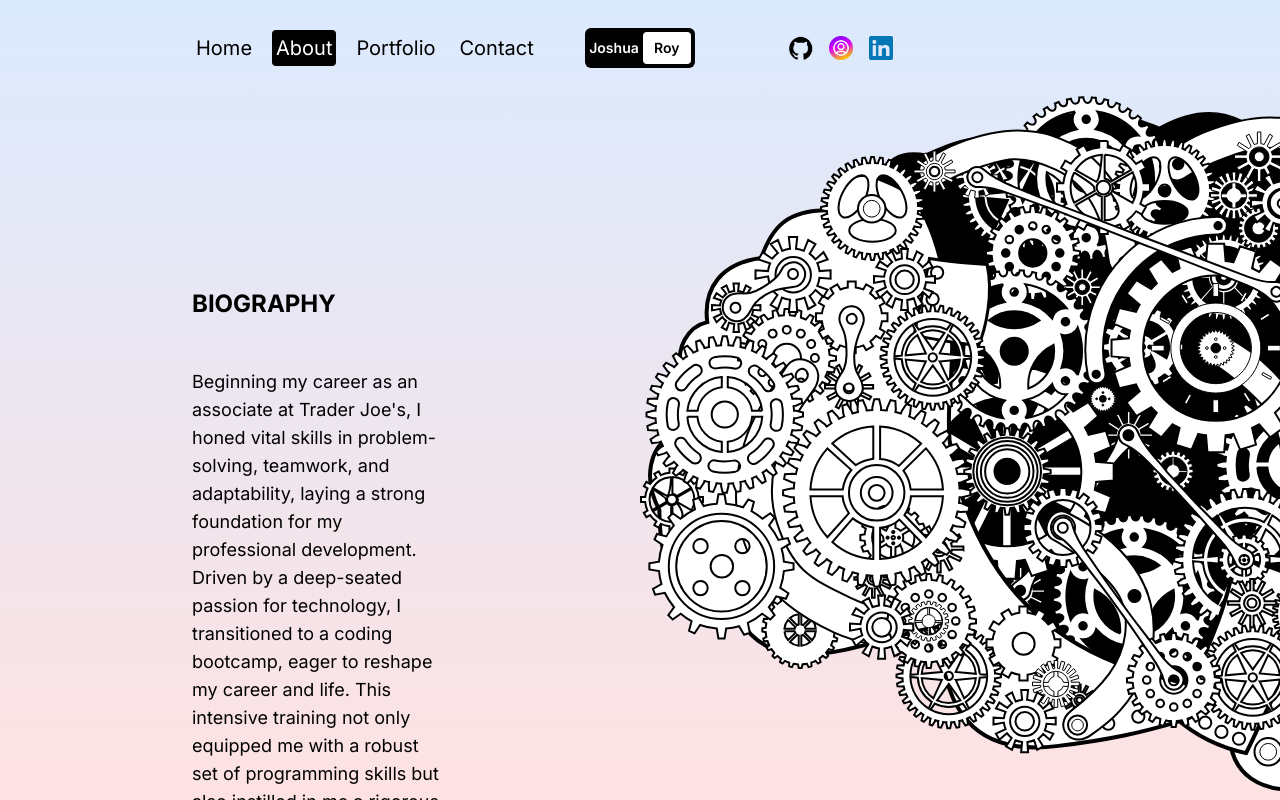
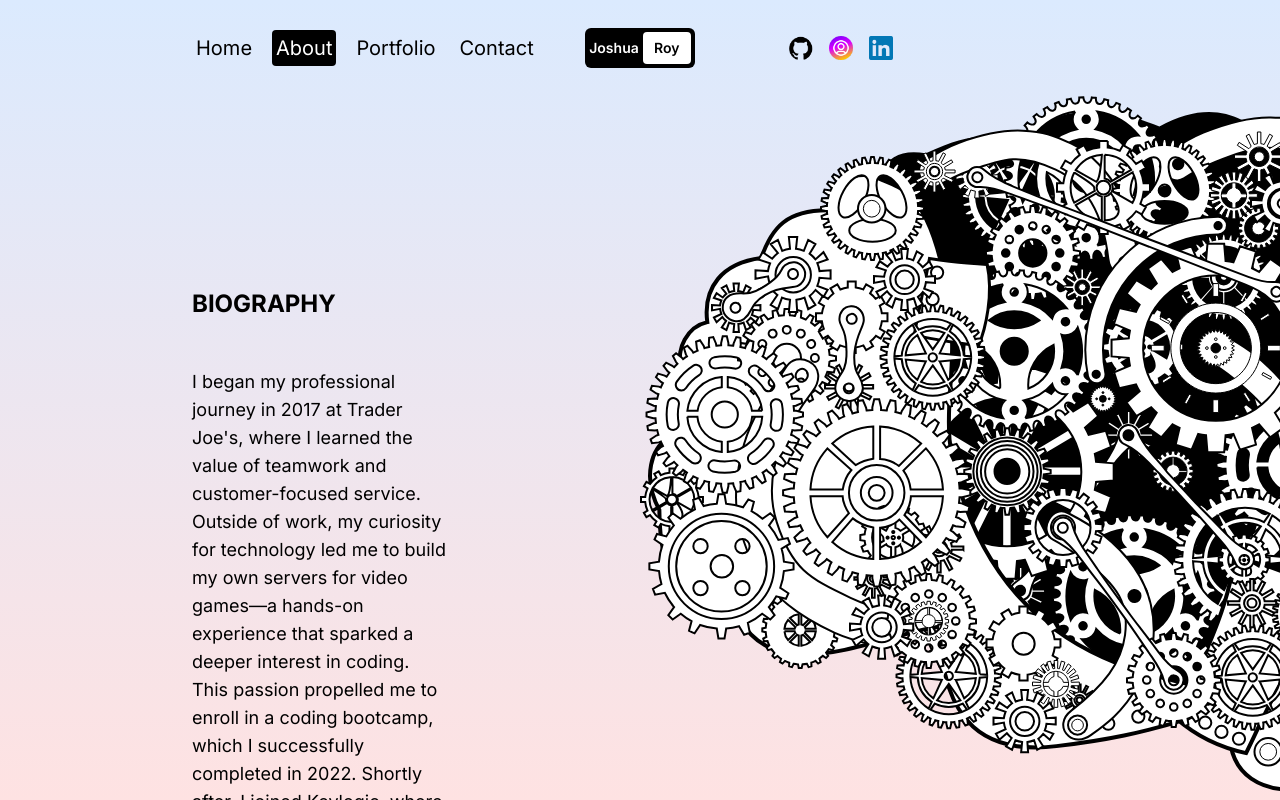
Before and after one commit to jroycode/personal-portfolio, a Next.js app: page /about in a window 1280 px wide. Built offline with nearby package versions, Linux system fonts and the light colour scheme.

Commit message:
Fixed images and redid some text sections

```diff
--- a/src/app/about/page.jsx
+++ b/src/app/about/page.jsx
@@ -33,12 +33,11 @@ const AboutPage = () => {
             <h1 className="font-bold text-2xl">BIOGRAPHY</h1>
             {/* BIOGRAPHY DESC */}
             <p className="text-lg">
-            Beginning my career as an associate at Trader Joe's, I honed vital skills in problem-solving,
-            teamwork, and adaptability, laying a strong foundation for my professional development.
-            Driven by a deep-seated passion for technology, I transitioned to a coding bootcamp,
-            eager to reshape my career and life. This intensive training not only equipped me with a
-            robust set of programming skills but also instilled in me a rigorous approach to problem-solving and
-            innovation. Over the last year, I have applied these skills as a web developer, creating impactful and user-centric solutions.
+            I began my professional journey in 2017 at Trader Joe's, where I learned the value of teamwork and customer-focused
+            service. Outside of work, my curiosity for technology led me to build my own servers for video games—a hands-on
+            experience that sparked a deeper interest in coding. This passion propelled me to enroll in a coding bootcamp,
+            which I successfully completed in 2022. Shortly after, I joined Keylogic, where I've been honing my UI/UX software
+            engineering skills ever since. Today, I combine my customer-centric mindset with my technical expertise to craft digital experiences that are both engaging and impactful.
             </p>
             {/* BIOGRAPHY SCROLL SVG */}
             <motion.svg
@@ -97,7 +96,7 @@ const AboutPage = () => {
                 Next.js
               </div>
               <div className="rounded  p-2 text-sm cursor-pointer bg-black text-white hover:bg-white hover:text-black">
-                Tailwind CSS
+                Bootstrap
               </div>
               <div className="rounded  p-2 text-sm cursor-pointer bg-black text-white hover:bg-white hover:text-black">
                 Java
@@ -106,7 +105,7 @@ const AboutPage = () => {
                 Node.js
               </div>
               <div className="rounded  p-2 text-sm cursor-pointer bg-black text-white hover:bg-white hover:text-black">
-                Framer Motion
+                Angular
               </div>
               <div className="rounded  p-2 text-sm cursor-pointer bg-black text-white hover:bg-white hover:text-black">
                 Postman
@@ -128,6 +127,12 @@ const AboutPage = () => {
               </div>
               <div className="rounded  p-2 text-sm cursor-pointer bg-black text-white hover:bg-white hover:text-black">
                 Python
+              </div>
+              <div className="rounded  p-2 text-sm cursor-pointer bg-black text-white hover:bg-white hover:text-black">
+                RESTful APIs
+              </div>
+              <div className="rounded  p-2 text-sm cursor-pointer bg-black text-white hover:bg-white hover:text-black">
+                .NET Framework
               </div>
             </motion.div>
             {/* SKILL SCROLL SVG */}
@@ -180,15 +185,17 @@ const AboutPage = () => {
                 <div className="w-1/3 ">
                   {/* JOB TITLE */}
                   <div className="bg-white p-3 font-semibold rounded-b-lg rounded-s-lg">
-                    Web Developer
+                    Front-End Developer
                   </div>
                   {/* JOB DESC */}
                   <div className="p-3 text-sm italic">
-                    I was apart of a team creating applciations for curation of records using Java, Javascript, and HTML CSS for the Department of Energy.{" "}
+                    In my role as a Frontend Developer at Keylogic, I was responsible for designing and implementing user interfaces and components for multiple government applications.
+                    These responsiblities included redeigning of record pages, stripping away older or unsecure frameworks in favor of custom built components, and working closely with clients to insure
+                    all requirements were met on time.{" "}
                   </div>
                   {/* JOB DATE */}
                   <div className="p-3 text-red-400 text-sm font-semibold">
-                    2022 - Present
+                    2022 - 2024
                   </div>
                   {/* JOB COMPANY */}
                   <div className="p-1 rounded bg-white text-sm font-semibold w-fit">
--- a/src/app/page.jsx
+++ b/src/app/page.jsx
@@ -24,9 +24,9 @@ const Homepage = () => {
           </h1>
           {/* DESC */}
           <p className="md:text-xl">
-          From mastering diverse challenges at Trader Joe's to swiftly navigating
-          the complexities of a coding bootcamp, and now thriving as a web developer, my
-          journey reflects an unwavering commitment to rapid learning and a passion for excellence in front-end development
+          I'm a UI/UX Software Engineer dedicated to building engaging, intuitive digital experiences. From crafting robust
+          style systems to increasing application efficiency by up to 50%, I bridge the gap between design thinking and engineering excellence.
+          Let's create solutions that are not only innovative, but also meaningful for the people who use them.
           </p>
           {/* BUTTONS */}
           <div className="w-full flex gap-4">
--- a/src/app/portfolio/page.jsx
+++ b/src/app/portfolio/page.jsx
@@ -18,7 +18,7 @@ const items = [
     color: "from-blue-300 to-violet-300",
     title: "Portfolio Site",
     desc: "Animated portfolio using React, Next.js, Framer Motion and Tailwind CSS.",
-    img: "/public/portfolio2.png",
+    img: "/portfolio2.png",
     link: "https://github.com/jroycode/personal-portfolio",
   },
   {
@@ -26,7 +26,7 @@ const items = [
     color: "from-violet-300 to-purple-300",
     title: "Dalle Clone App",
     desc: "Create a Dalle Clone app using Node.js, MongoDB, Tailwind CSS, React",
-    img: "/public/dalle-clone.png",
+    img: "/dalle-clone.png",
     link: "https://github.com/jroycode/dalle_clone",
   },
 ];
```
Also changed, not shown: public/dalle-clone.PNG, public/portfolio2.PNG.
